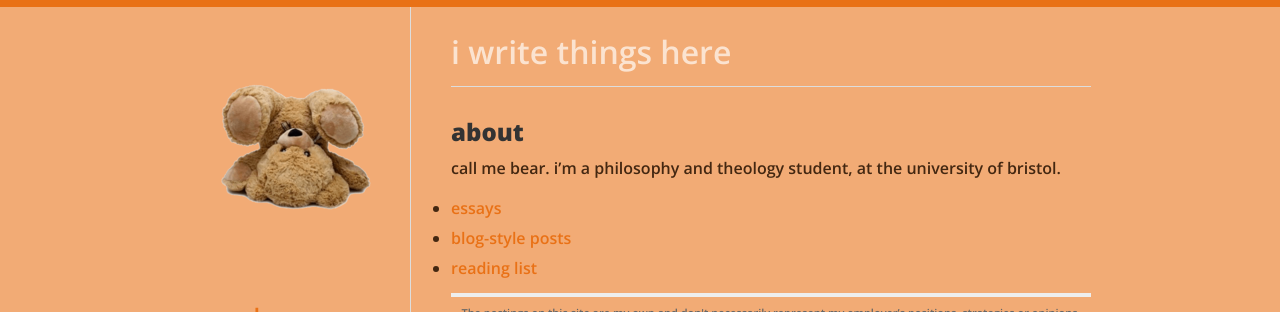
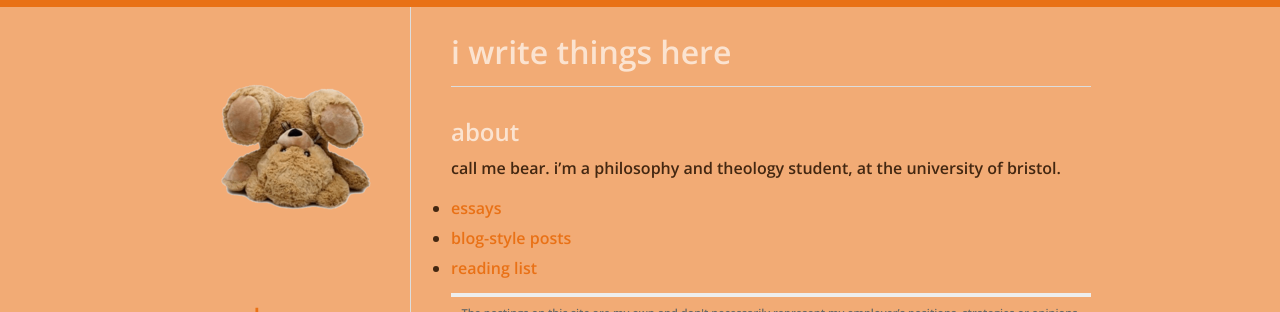
Before and after one commit to jamiethebear/jamiethebear.github.io, a Jekyll site: the page built from index.md, in a window 1280 px wide. Shown: the top 312 px of the page. Built offline with Jekyll 4.4.1, drawn with Linux system fonts in a browser that asks for light colours; our own code applies the rules of GitHub Pages for plain Markdown files.

```diff
--- a/index.md
+++ b/index.md
@@ -2,7 +2,7 @@
 
 * * *
 
-## __about__
+## about
 call me bear.
 i'm a philosophy and theology student,
 at the university of bristol.
```
